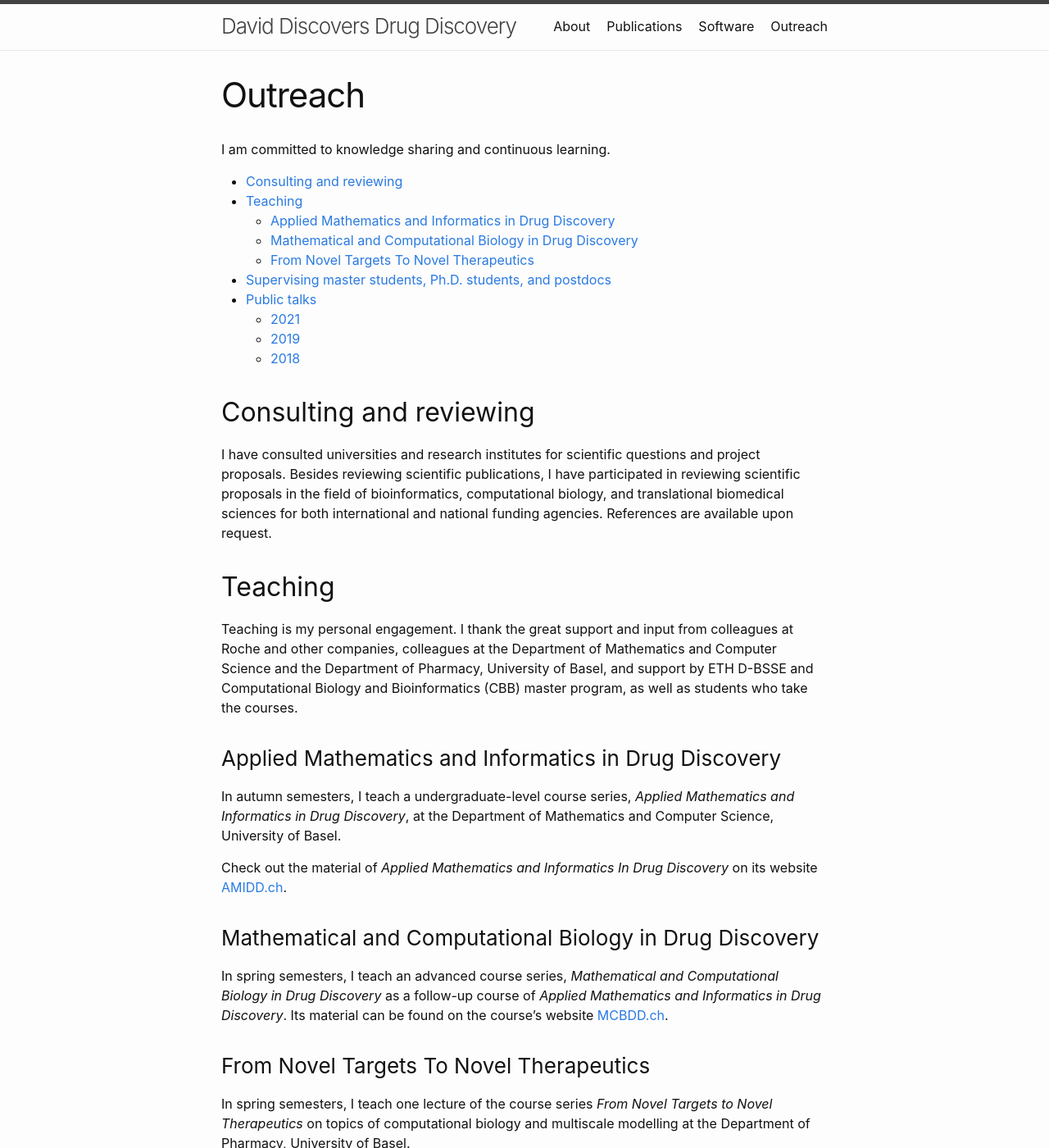
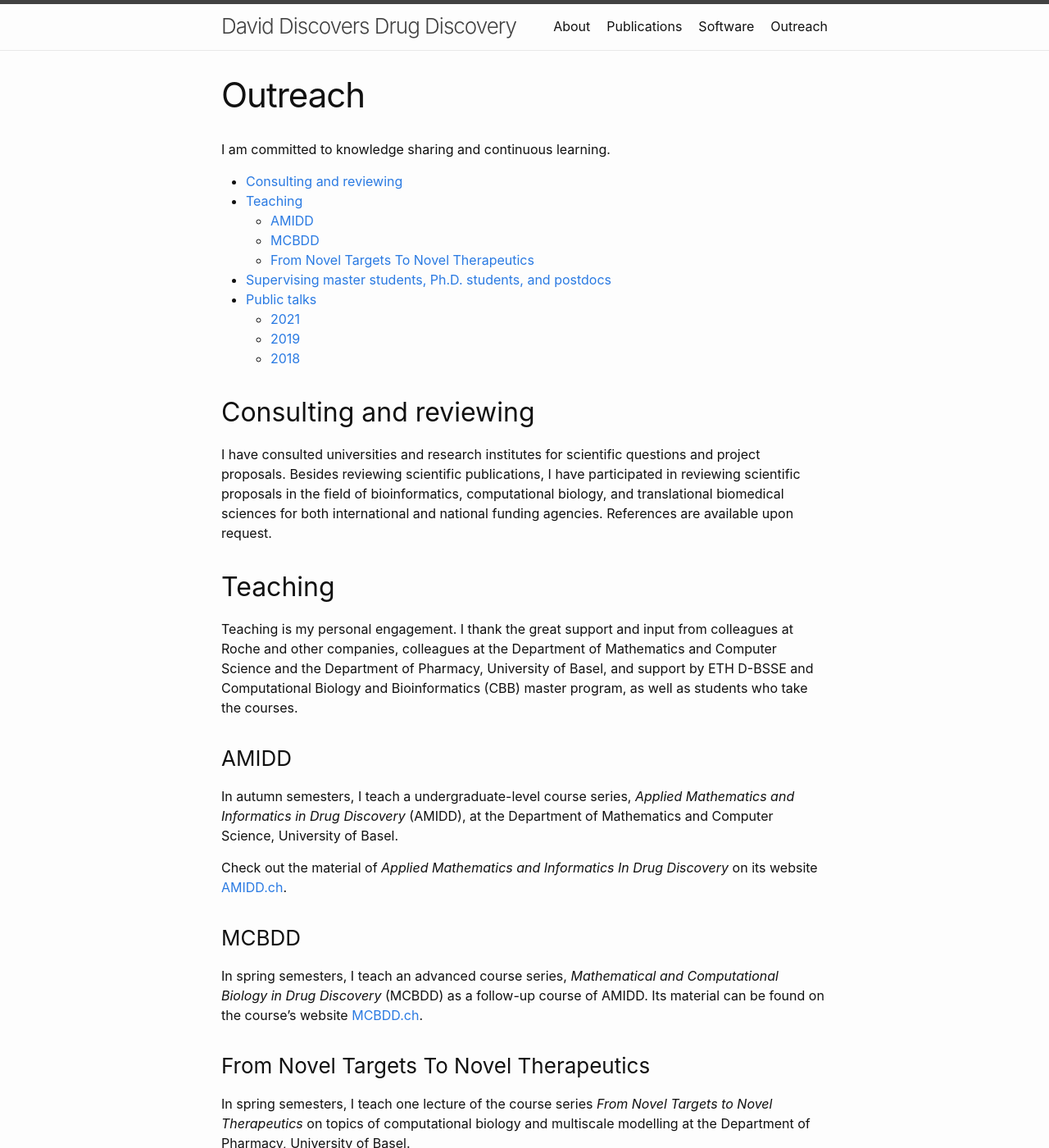
Before and after one commit to Accio/accio.github.io, a Jekyll site: the page built from _pages/outreach.md, in a window 1280 px wide and 1400 px high. Shown: the whole window at 82% size. Built offline with Jekyll 4.4.1, drawn with Linux system fonts in a browser that asks for light colours.

Commit message:
use abbreviations of AMIDD and MCBDD

```diff
--- a/_pages/outreach.md
+++ b/_pages/outreach.md
@@ -27,21 +27,20 @@ Mathematics and Computer Science and the Department of Pharmacy, University of
 Basel, and support by ETH D-BSSE and Computational Biology and Bioinformatics
 (CBB) master program, as well as students who take the courses.
 
-### Applied Mathematics and Informatics in Drug Discovery
+### AMIDD
 
 In autumn semesters, I teach a undergraduate-level course series, *Applied
-Mathematics and Informatics in Drug Discovery*, at the Department of Mathematics
+Mathematics and Informatics in Drug Discovery* (AMIDD), at the Department of Mathematics
 and Computer Science, University of Basel.
 
 Check out the material of *Applied Mathematics and Informatics In Drug
 Discovery* on its website [AMIDD.ch](http://amidd.ch).
 
-### Mathematical and Computational Biology in Drug Discovery
+### MCBDD
 
 In spring semesters, I teach an advanced course series, *Mathematical and
-Computational Biology in Drug Discovery* as a follow-up course of *Applied
-Mathematics and Informatics in Drug Discovery*. Its material can be found on the
-course's website [MCBDD.ch](http://mcbdd.ch).
+Computational Biology in Drug Discovery* (MCBDD) as a follow-up course of AMIDD.
+Its material can be found on the course's website [MCBDD.ch](http://mcbdd.ch).
 
 ### From Novel Targets To Novel Therapeutics
 
```
